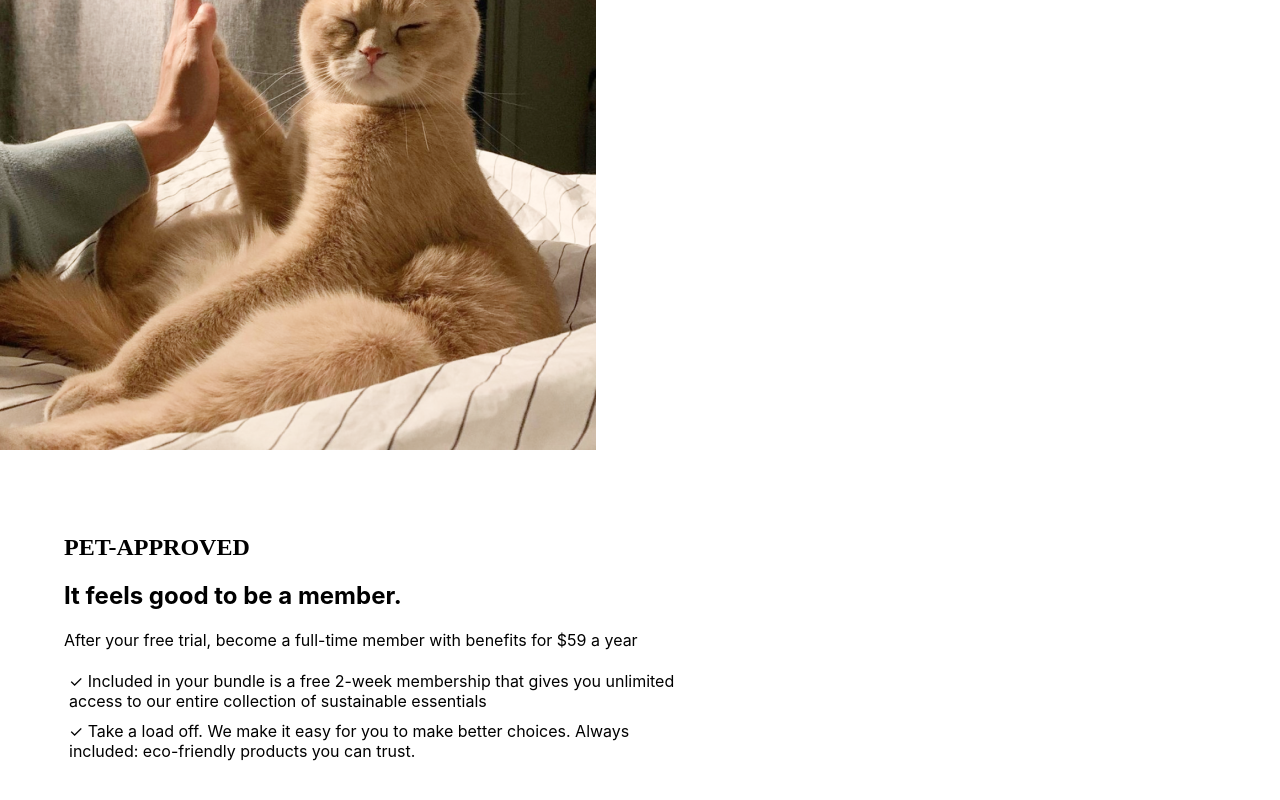
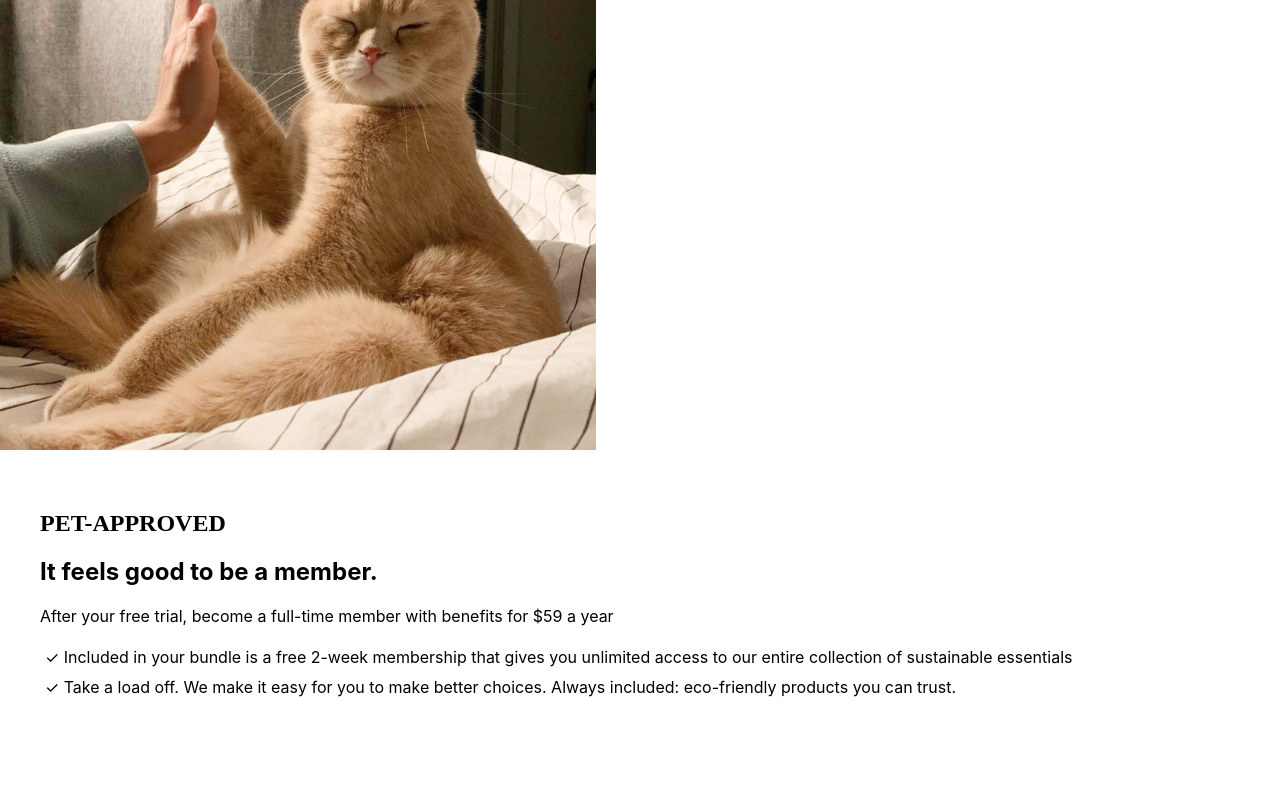
Before and after one commit to derekle/pgcodingchallenge, a React (Create React App) app in the folder public_goods/: page / in a window 1280 px wide. Shown: the part 2394-3194 px from the top of the page. After the commit the page ends 3152 px from the top, so only its background shows below. Built offline with nearby package versions, Linux system fonts and the light colour scheme.

Commit message:
code: refactor element spacing

```diff
--- a/public_goods/src/css/txtCardB.css
+++ b/public_goods/src/css/txtCardB.css
@@ -1,6 +1,6 @@
 .txtCardB {
-	width: 50%;
-	padding: 5%;
+	margin: auto;
+	padding: 2.5em;
 }
 
 .txtCardB h1 {
```
